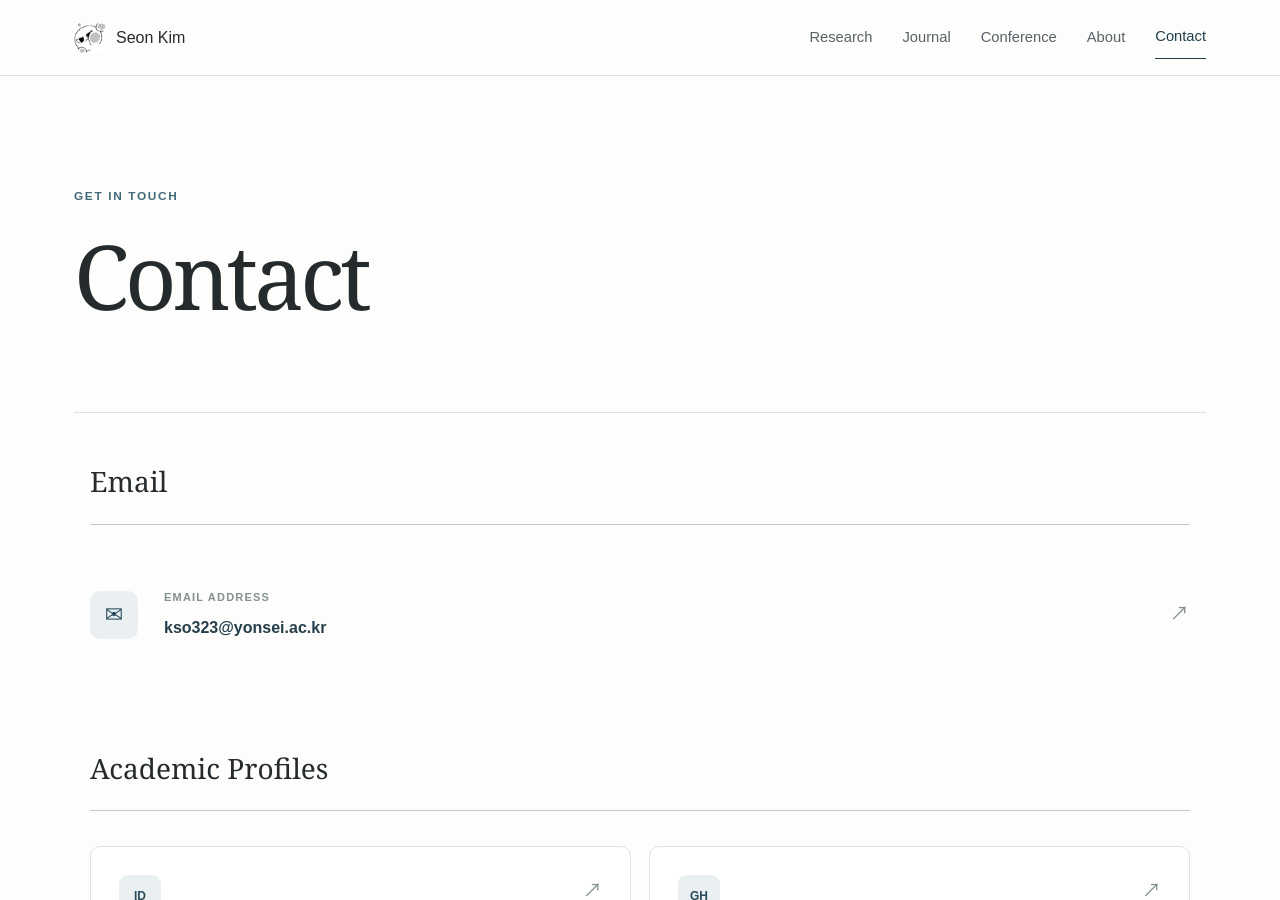
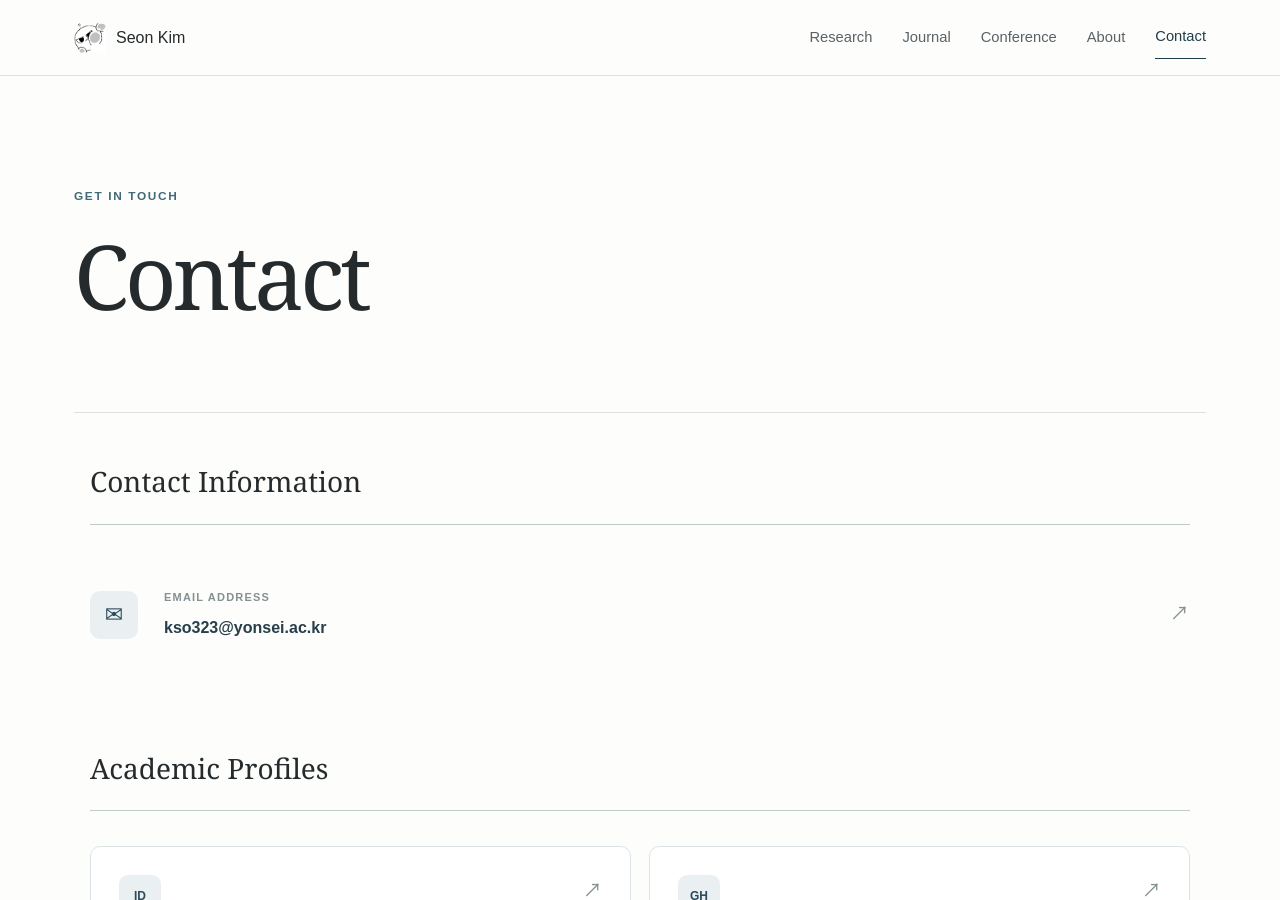
Before and after one commit to KSO012/KSO012.github.io, a Jekyll site: the page built from contact.md, in a window 1280 px wide and 900 px high. Built offline with Jekyll 4.4.1, drawn with Linux system fonts in a browser that asks for light colours.

Commit message:
Update contact.md

```diff
--- a/contact.md
+++ b/contact.md
@@ -17,7 +17,7 @@ permalink: /contact/
   <section class="journal-section">
 
     <div class="journal-section-header">
-      <h2>Email</h2>
+      <h2>Contact Information</h2>
     </div>
 
     <a class="contact-item"
```
